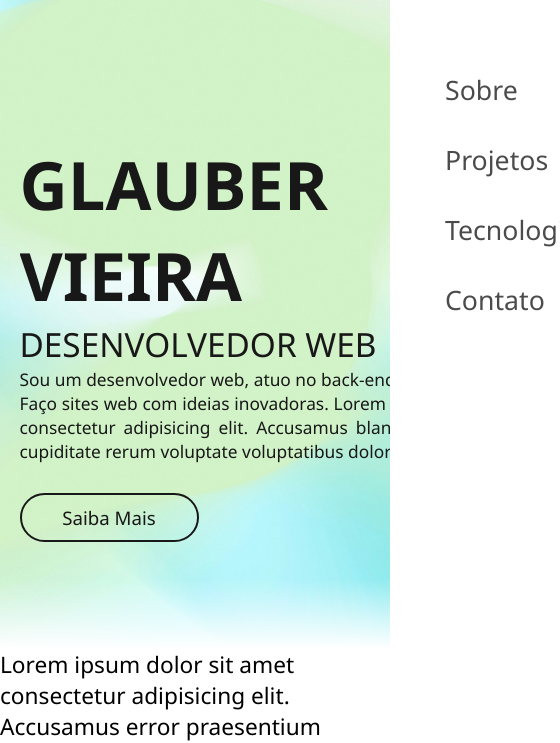
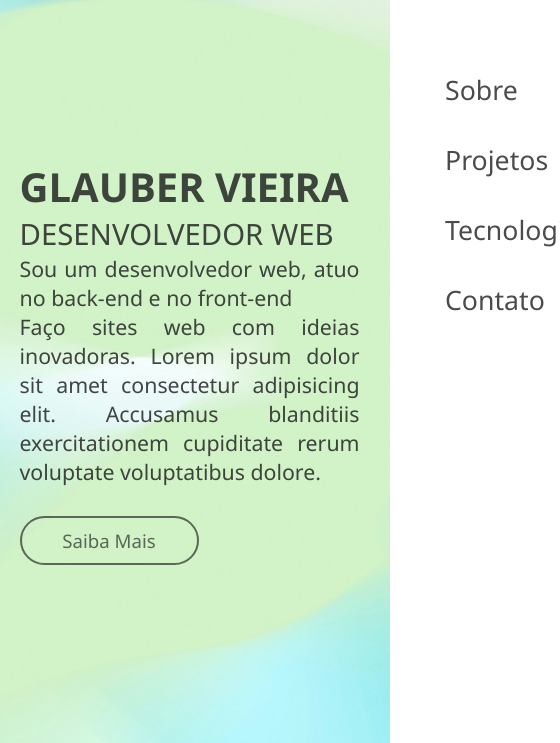
Before and after one commit to glauber-odev/portfolio, a plain HTML site: page index.html in a window 390 px wide. Shown: the part 101-844 px from the top of the page, 560 px wide, since content can reach past the window. Drawn offline with Linux system fonts and the light colour scheme.

Commit message:
add: style responsivity in banner

```diff
--- a/assets/styles/style.css
+++ b/assets/styles/style.css
@@ -29,6 +29,7 @@
   margin-top: 50px;
   height: 700px;
   width: 100%;
+  overflow: hidden;
 
   display: flex;
   flex-direction: column;
@@ -55,6 +56,8 @@
   font-weight: 700;
   color: #181818;
   overflow: auto;
+  opacity: .8;
+  cursor: default;
 }
 
 .banner__content-wrapper__sub-title {
@@ -63,6 +66,8 @@
   font-weight: 70;
   color: #181818;
   overflow: auto;
+  opacity: .8;
+  cursor: default;
 }
 
 .banner__content-wrapper__content {
@@ -70,6 +75,8 @@
   font-size: 13pt;
   font-weight: 400;
   text-align: justify;
+  opacity: .8;
+  cursor: default;
 }
 
 .banner__content-wrapper__know-more {
@@ -79,6 +86,7 @@
   height: 45px;
   text-decoration: none;
   font-weight: 400;
+  opacity: .8;
 }
 
 .banner__content-wrapper__know-more > p {
@@ -92,7 +100,22 @@
   font-weight: 500;
   border: 2px solid #181818;
   border-radius: 45px;
+  opacity: .8;
+  transition: all .4s ease-in-out;
 }
+
+.banner__content-wrapper__know-more > p:hover {
+    transform: scale(1.03);
+    transition: all .4s ease-in-out;
+}
+
+.banner__content-wrapper__title:hover,
+.banner__content-wrapper__sub-title:hover,
+.banner__content-wrapper__content:hover,
+.banner__content-wrapper__know-more > p:hover,
+.banner__content-wrapper__know-more > p:hover {
+    opacity: 1;
+ }
 
 .banner__div-transition {
   width: 100%;
@@ -110,5 +133,28 @@
   }
 
   /* INICIO DOBRA IMAGEM DE APRESENTAÇÃO */
+  .banner__container {
+    height: 900px;
+  }
+
+  .banner__content-wrapper {
+    margin-top: 210px;
+    width: 340px;
+    height: 400px;
+  }
+
+  .banner__content-wrapper__title {
+    font-size: 30pt;
+  }
+
+  .banner__content-wrapper__sub-title {
+    font-size: 22pt;
+  }
+
+  .banner__content-wrapper__content {
+    overflow: visible;
+    font-size: 16pt;
+  }
+
   /* FIM DOBRA IMAGEM DE APRESENTAÇÃO */
 }
```
